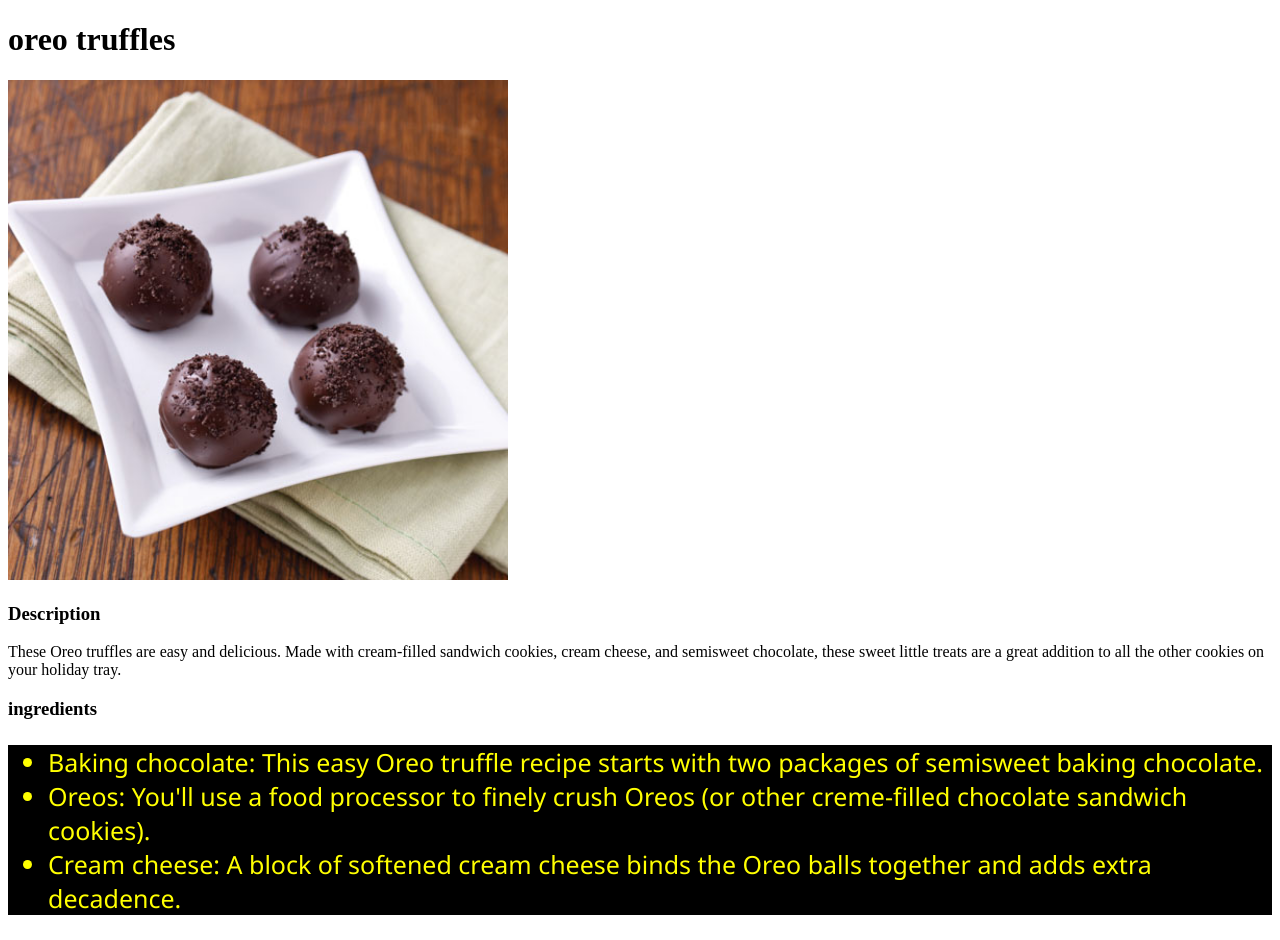
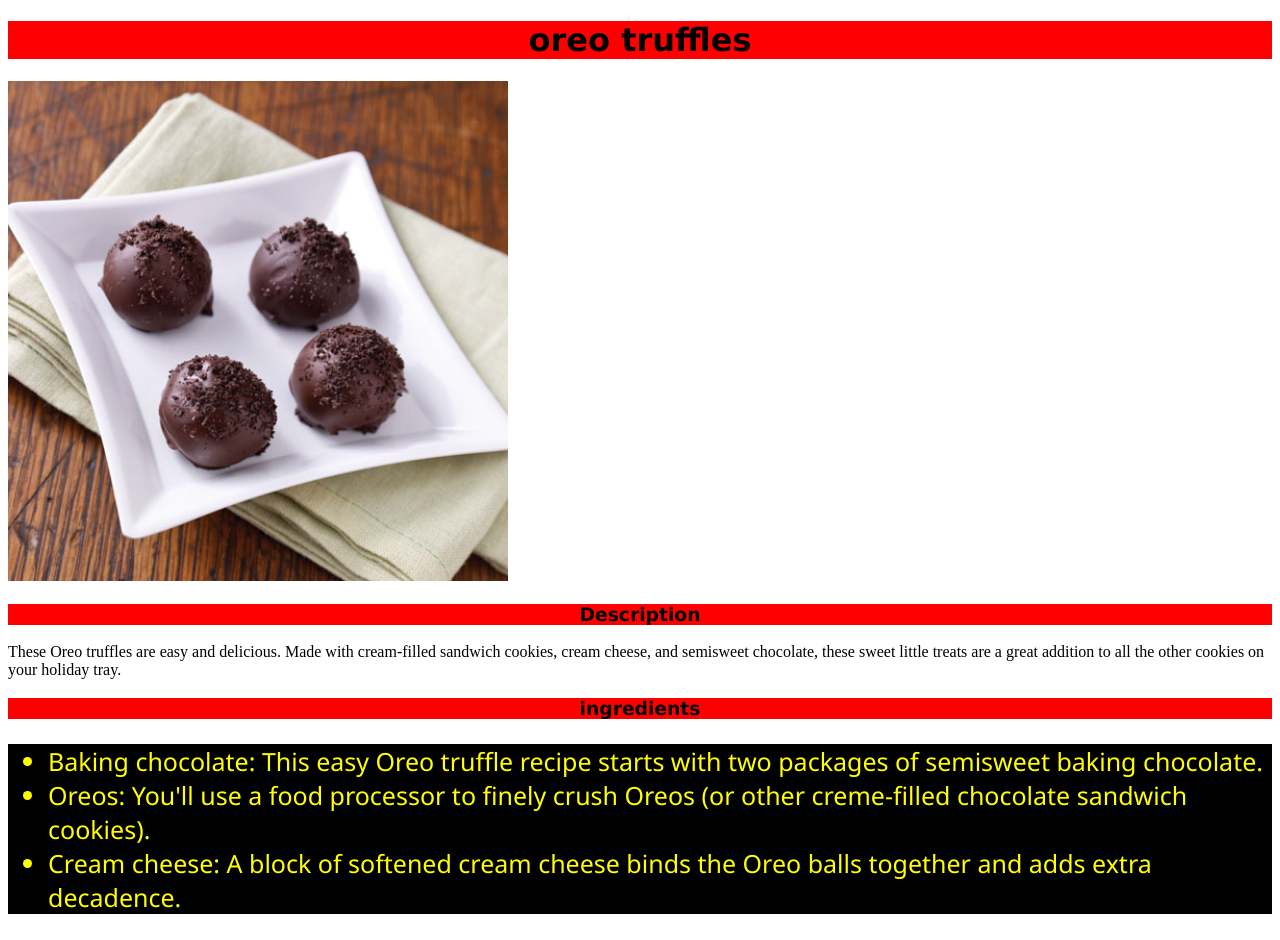
Before and after one commit to powerbait/odin-recipes, a plain HTML site: page recipes/oreo-truffles.html in a window 1280 px wide. Drawn offline with Linux system fonts and the light colour scheme.

Commit message:
added header class to the headings

```diff
--- a/recipes/oreo-truffles.html
+++ b/recipes/oreo-truffles.html
@@ -6,14 +6,14 @@
         <link rel="stylesheet" href="style.css">
     </head>
     <body>
-        <h1>oreo truffles</h1>
+        <h1 class="header">oreo truffles</h1>
         <img src="../images/oreo truffles.jpg" alt="a bunch of oreo truffles on a plate">
-        <h3>Description</h3>
+        <h3 class="header">Description</h3>
         <p>These Oreo truffles are easy and delicious.
             Made with cream-filled sandwich cookies, cream cheese, and semisweet chocolate,
              these sweet little treats are a great addition to all the other cookies on your holiday
               tray.</p>
-        <h3>ingredients</h3>
+        <h3 class="header">ingredients</h3>
         <ul>
             <li>Baking chocolate: This easy Oreo truffle recipe starts with
                  two packages of semisweet baking chocolate.</li>
```
